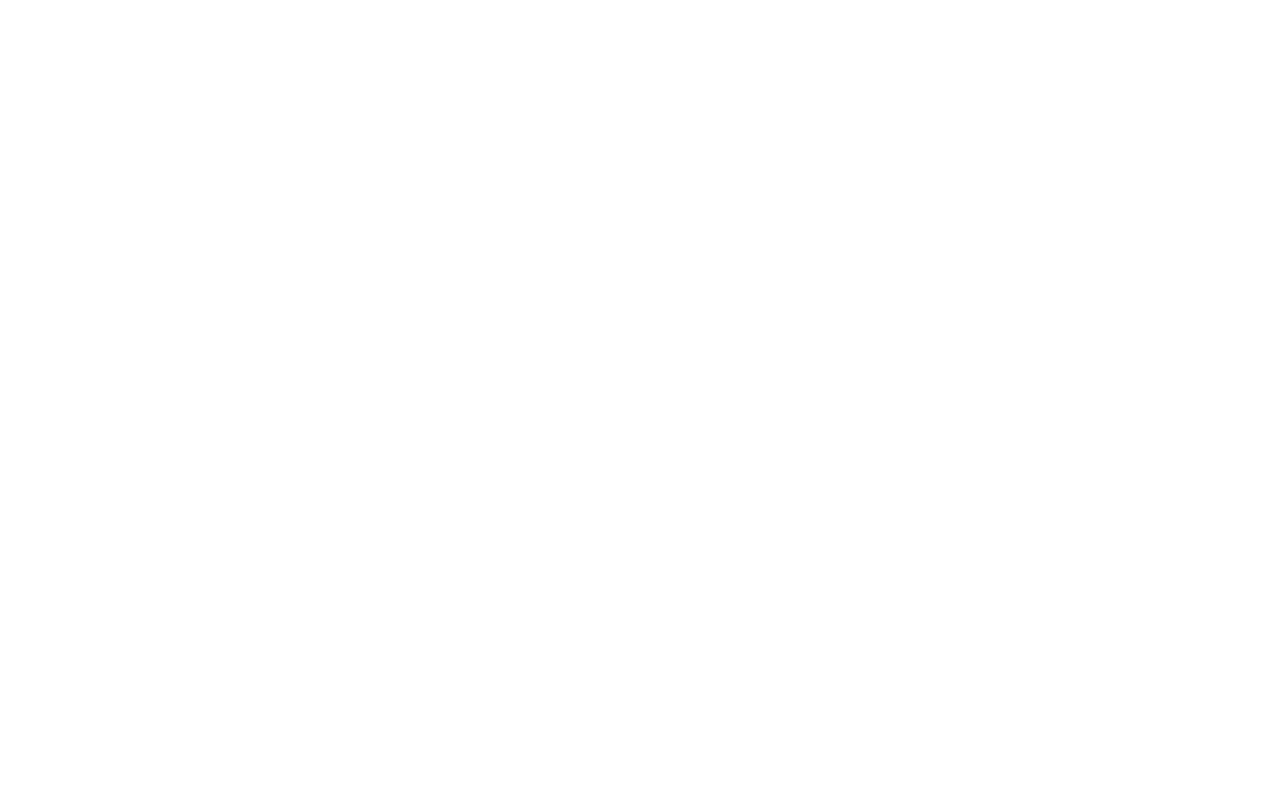
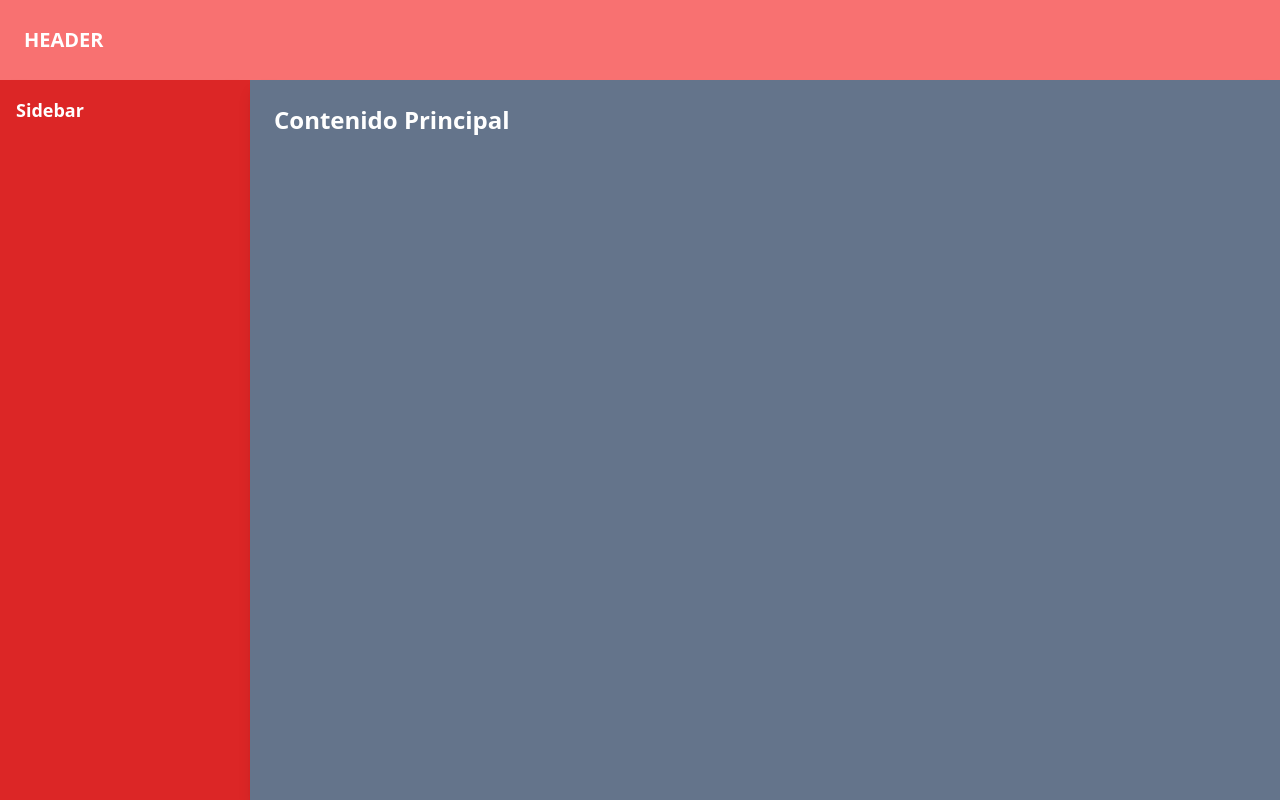
Before and after one commit to thomassolis/FT-Troqueros, a React (Vite) app: page /home in a window 1280 px wide. Built offline with nearby package versions, Linux system fonts and the light colour scheme; a web font is replaced by a local one.

Commit message:
Moviendo cambios para el home

```diff
--- a/package.json
+++ b/package.json
@@ -10,6 +10,7 @@
     "preview": "vite preview"
   },
   "dependencies": {
+    "@iconify/react": "^5.2.0",
     "axios": "^1.7.9",
     "react": "^18.3.1",
     "react-dom": "^18.3.1",
@@ -19,6 +20,7 @@
   },
   "devDependencies": {
     "@eslint/js": "^9.17.0",
+    "@iconify/tailwind": "^1.2.0",
     "@types/react": "^18.3.18",
     "@types/react-dom": "^18.3.5",
     "@vitejs/plugin-react": "^4.3.4",
--- a/src/components/layout/Navbar.tsx
+++ b/src/components/layout/Navbar.tsx
@@ -1,7 +1,16 @@
+import { Icon } from "@iconify/react";
+
 export const Navbar = () =>{
+
     return(
-        <section className="w-full bg-troquerosOrange">
-
+        <section className="w-full bg-troquerosOrange h-[7%] flex items-center justify-between shadow-xl">
+            <div className="ml-2">
+                <img className="w-[50px]" src="/public/troqueros-logo.png" alt="Troqueros Logo" />
+            </div>
+            <div className="flex mr-1 gap-2">
+                <Icon icon="ion:notifications" width="30" height="25" />
+                <Icon icon="bxs:user" width="30" height="25"/>
+            </div>
         </section>
     )
 }
--- /dev/null
+++ b/src/components/layout/Sidebar.tsx
@@ -0,0 +1,7 @@
+export const  Sidebar = () =>{
+    return(
+        <section className="w-10px">
+            <h1>323</h1>
+        </section>
+    )
+}
--- a/src/components/pages/Home/Home.tsx
+++ b/src/components/pages/Home/Home.tsx
@@ -1,7 +1,30 @@
+import { Navbar } from "../../layout/Navbar"
+
 export const Home = () =>{
 
     return (
         <>
+<section className="grid grid-cols-[250px_1fr] grid-rows-[80px_1fr]  bg-gray-950 h-screen ">
+
+    {/* Header */}
+    <div className="col-span-2 bg-red-400 flex items-center justify-between px-6 shadow-md ">
+        <h1 className="text-white font-bold text-xl">HEADER</h1>
+    </div>
+
+    {/* Sidebar */}
+    <div className="bg-red-600 p-4 shadow-lg text-white">
+        <h2 className="font-bold text-lg">Sidebar</h2>
+        <ul className="space-y-2">
+
+        </ul>
+    </div>
+
+    {/* Content */}
+    <div className="bg-slate-500 p-6 shadow-lg text-white">
+        <h2 className="text-2xl font-bold">Contenido Principal</h2>
+    </div>
+
+</section>
 
         </>
     )
--- a/tailwind.config.js
+++ b/tailwind.config.js
@@ -20,5 +20,5 @@ export default {
         }
       },
     },
-    plugins: [],
+    plugins: [require("@iconify/tailwind")]
   }
```
Also changed, not shown: 2 other files (tests, documents, lock files or other folders).
